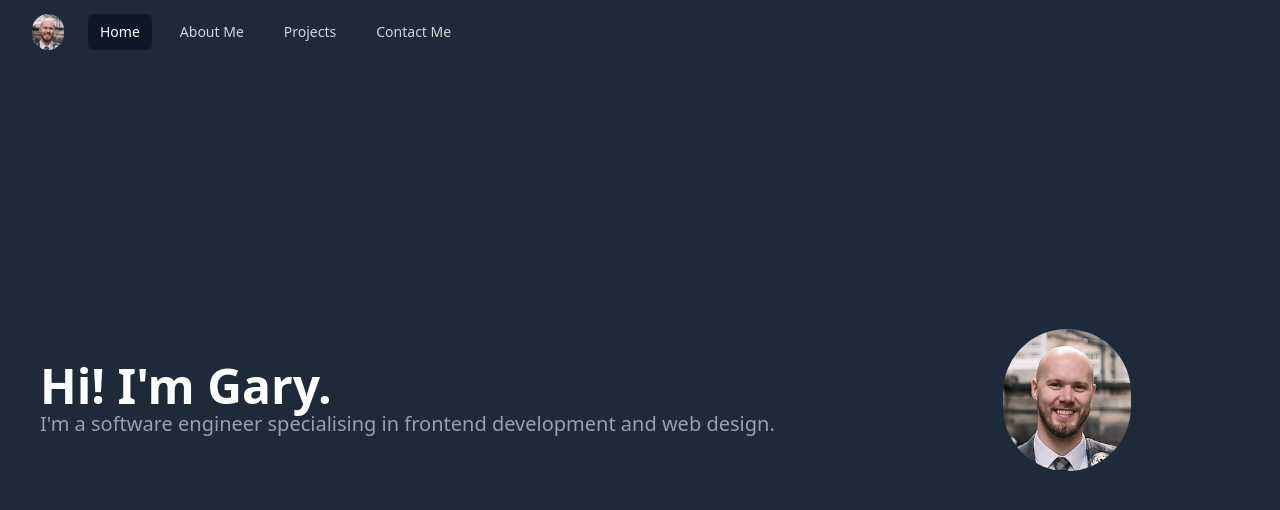
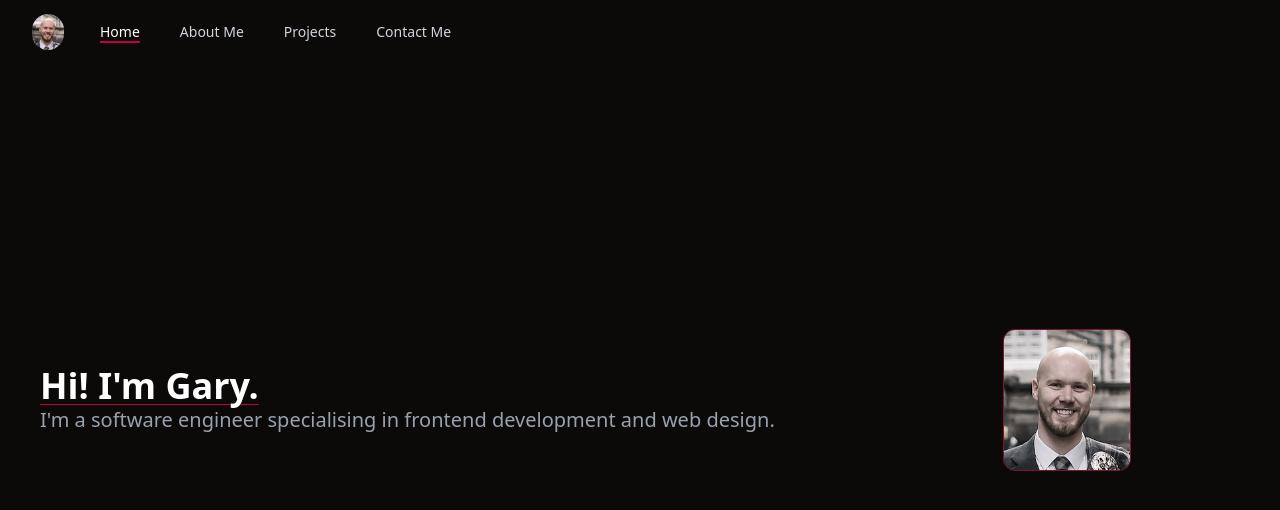
Before and after one commit to Gclark04432/portfolio-site, a Next.js app: page / in a window 1280 px wide. Shown: the top 510 px of the page. Built offline with nearby package versions, Linux system fonts and the light colour scheme.

Commit message:
Updates styling of navbar and home section and adds navbar functionality to highlight current section

```diff
--- a/src/app/home.tsx
+++ b/src/app/home.tsx
@@ -6,9 +6,9 @@ export const Home = () => {
       id='home'
       className='flex h-screen w-screen snap-none items-center justify-center md:snap-start'
     >
-      <div className='flex h-screen w-4/6 flex-wrap items-center justify-start bg-gray-800 p-10'>
+      <div className='flex h-screen w-4/6 flex-wrap items-center justify-start bg-stone-950 p-10'>
         <div>
-          <div className='w-full text-5xl font-extrabold text-white'>
+          <div className='w-full text-4xl font-extrabold text-white underline decoration-rose-700 decoration-1 underline-offset-5'>
             Hi! I'm Gary.
           </div>
           <div className='w-full text-xl font-medium text-gray-400'>
@@ -17,12 +17,12 @@ export const Home = () => {
           </div>
         </div>
       </div>
-      <div className='flex h-screen w-2/6 items-center justify-center bg-gray-800'>
-        <div className='flex shrink-0 items-center'>
+      <div className='flex h-screen w-2/6 items-center justify-center bg-stone-950'>
+        <div className='shrink-0 items-center'>
           <img
             alt='Gary Clark'
             src='/profile.png'
-            className='size-32 h-auto rounded-full'
+            className='size-32 h-auto rounded-xl border border-rose-700 grayscale-50'
           />
         </div>
       </div>
--- a/src/app/navbar.tsx
+++ b/src/app/navbar.tsx
@@ -1,12 +1,14 @@
 'use client';
+import { useState } from 'react';
 import {
   Disclosure,
   DisclosureButton,
   DisclosurePanel,
 } from '@headlessui/react';
 import { Bars3Icon, XMarkIcon } from '@heroicons/react/24/outline';
+import { NavItem } from '@/types';
 
-const navigation = [
+const navigation: NavItem[] = [
   { name: 'Home', href: '#home', current: true },
   { name: 'About Me', href: '#about', current: false },
   { name: 'Projects', href: '#projects', current: false },
@@ -18,13 +20,19 @@ function classNames(...classes: string[]) {
 }
 
 export const NavBar = () => {
+  const handleNavChange = (newNav: NavItem) => {
+    setCurrentNav(newNav);
+  };
+
+  const [currentNav, setCurrentNav] = useState<NavItem>(navigation[0]);
+
   return (
-    <Disclosure as='nav' className='absolute z-100 w-screen bg-gray-800'>
-      <div className='mx-auto max-w-7xl px-2 sm:px-6 lg:px-8'>
+    <Disclosure as='nav' className='absolute z-100 w-screen bg-stone-950'>
+      <div className='px-2 sm:px-6 lg:px-8'>
         <div className='relative flex h-16 items-center justify-between'>
           <div className='absolute inset-y-0 left-0 flex items-center sm:hidden'>
             {/* Mobile menu button*/}
-            <DisclosureButton className='group relative inline-flex items-center justify-center rounded-md p-2 text-gray-400 hover:bg-gray-700 hover:text-white focus:ring-2 focus:ring-white focus:outline-hidden focus:ring-inset'>
+            <DisclosureButton className='group relative inline-flex items-center justify-center rounded-md p-2 text-gray-400 hover:bg-stone-800 hover:text-white focus:ring-2 focus:ring-white focus:outline-hidden focus:ring-inset'>
               <span className='absolute -inset-0.5' />
               <span className='sr-only'>Open main menu</span>
               <Bars3Icon
@@ -51,11 +59,12 @@ export const NavBar = () => {
                   <a
                     key={item.name}
                     href={item.href}
-                    aria-current={item.current ? 'page' : undefined}
+                    onClick={() => handleNavChange(item)}
+                    aria-current={currentNav == item ? 'page' : undefined}
                     className={classNames(
-                      item.current
-                        ? 'bg-gray-900 text-white'
-                        : 'text-gray-300 hover:bg-gray-700 hover:text-white',
+                      currentNav == item
+                        ? 'text-white underline decoration-rose-700 decoration-2 underline-offset-4'
+                        : 'text-gray-300 hover:bg-stone-800 hover:text-white',
                       'rounded-md px-3 py-2 text-sm font-medium',
                     )}
                   >
@@ -75,9 +84,10 @@ export const NavBar = () => {
               key={item.name}
               as='a'
               href={item.href}
-              aria-current={item.current ? 'page' : undefined}
+              onClick={() => handleNavChange(item)}
+              aria-current={currentNav == item ? 'page' : undefined}
               className={classNames(
-                item.current
+                currentNav == item
                   ? 'bg-gray-900 text-white'
                   : 'text-gray-300 hover:bg-gray-700 hover:text-white',
                 'block rounded-md px-3 py-2 text-base font-medium',
--- a/src/types.ts
+++ b/src/types.ts
@@ -1,4 +1,10 @@
 import { ReactElement } from 'react';
+
+export interface NavItem {
+  name: string;
+  href: string;
+  current: boolean;
+}
 
 export interface StackItem {
   name: string;
```
Also changed, not shown: 1 other file (tests, documents, lock files or other folders).
